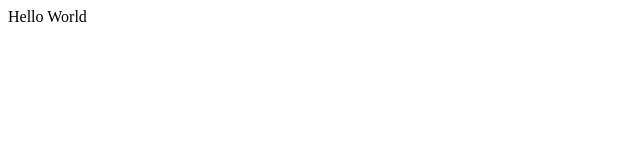
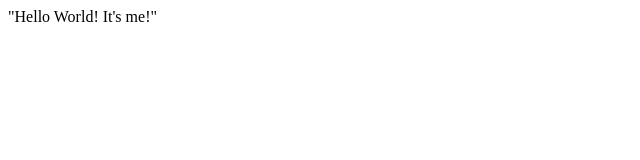
Before and after one commit to Desktop-dev/HelloWorld, a plain HTML site: page index.html in a window 1280 px wide. Shown: the full height of the page, 0-640 px from the left. Drawn offline with Linux system fonts and the light colour scheme.

Commit message:
Modified index.html to have a longer message

```diff
--- a/index.html
+++ b/index.html
@@ -1,6 +1,6 @@
 <html>
 <Header><title>My Webpage</title></header>
 <body>
-Hello World
+"Hello World! It's me!"
 </body>
 </html>
```
